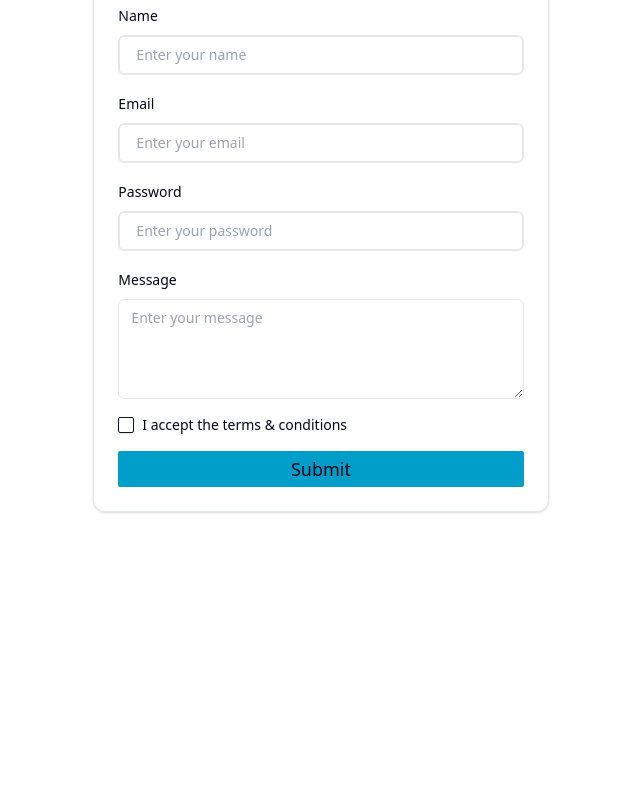
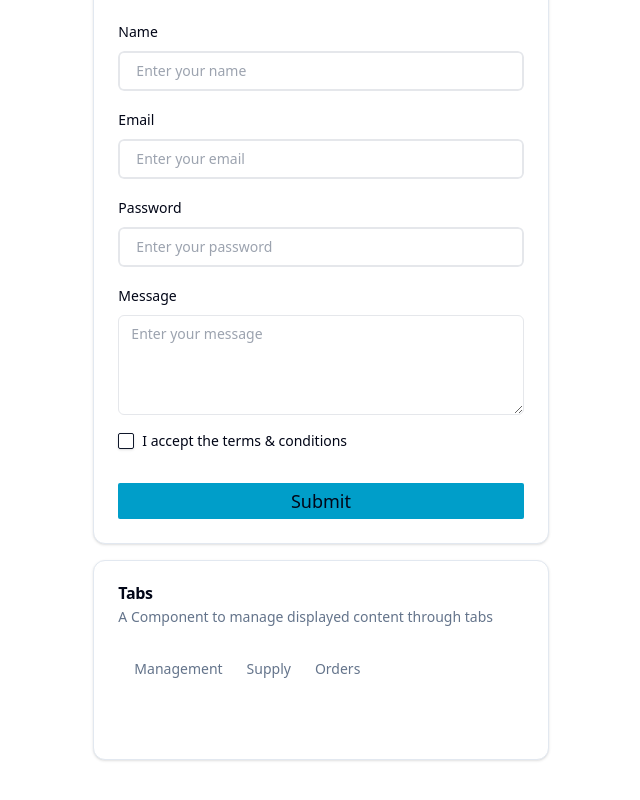
Before and after one commit to indicacode/gbt-fluent2-web, a Next.js app: page / in a window 1280 px wide. Shown: the part 1296-2096 px from the top of the page, without its empty margins (319-959 px from the left). Before the commit the page ends 1856 px from the top, so only its background shows below. Built offline with nearby package versions, Linux system fonts and the light colour scheme.

Commit message:
feat{gbt-fluent2-web} push tests and new component display button.tsx , /test/page.tsx , page.tsx tabs.tsx

```diff
--- a/app/page.tsx
+++ b/app/page.tsx
@@ -18,6 +18,9 @@ import {
 import { Label } from "@/components/not-done/label"
 import { Textarea } from "@/components/not-done/text-area"
 import { Input } from "@/components/reviewing/input"
+import {Tabs, TabsContent, TabsList, TabsTrigger} from "@/components/done/tabs";
+import {Table} from "@/components/not-done/table";
+import {motion} from "framer-motion";
 
 
 
@@ -64,7 +67,7 @@ export default function Page() {
             <CardContent className="space-y-2">
               <DropdownMenu>
                 <DropdownMenuTrigger asChild>
-                  <Button variant="outline">Open menu</Button>
+                  <Button hasIcon={true} variant="default">Open menu</Button>
                 </DropdownMenuTrigger>
                 <DropdownMenuContent>
                   <div>
@@ -174,6 +177,49 @@ export default function Page() {
               </div>
             </CardContent>
           </Card>
+          <Card className={"pb-10"}>
+            <CardHeader>
+              <CardTitle>
+                Tabs
+              </CardTitle>
+              <CardDescription>
+                A Component to manage displayed content through tabs
+              </CardDescription>
+            </CardHeader>
+            <CardContent className={"flex"}>
+              <Tabs>
+                <TabsList className={"flex justify-start"}>
+                    <TabsTrigger value={"management"}>Management</TabsTrigger>
+                  <TabsTrigger value={"supply"}>Supply</TabsTrigger>
+                  <TabsTrigger value={"orders"}>Orders</TabsTrigger>
+                </TabsList>
+                <TabsContent className={"gap-4 flex-col items-center justify-center flex"} value={"management"}>
+                  <div className={"flex-row gap-3 flex"}>
+                    <Button variant={"default"}>Analytics</Button>
+                    <Button variant={"default"}>Terminal</Button>
+                    <Button variant={"default"}>Database</Button>
+                  </div>
+                  <div className={"flex-row flex "}>
+                  <motion.div
+                      className={" transition-colors mt-12 duration-200 "}
+                      initial={{scale: 1, rotate: 0, backgroundColor: 'blue'}}
+                      animate={{scale: 1.6, rotate: 360, backgroundColor: ["#33b3d6", "#009ec9"]}}
+                      transition={{duration: 2, repeat: Infinity, repeatType: "reverse", ease: 'easeInOut'}}
+                      style={{
+                        width: '100px',
+                        height: '100px',
+                        borderRadius: '46%',
+
+                      }}
+                  >
+                  </motion.div>
+
+                  </div>
+                </TabsContent>
+              </Tabs>
+
+            </CardContent>
+          </Card>
         </div>
       </main>
     </div>
--- a/app/test-place/bruno/page.tsx
+++ b/app/test-place/bruno/page.tsx
@@ -1,10 +1,29 @@
-import {Textarea} from "@/components/done/textarea";
+"use client"
+import {AnimatePresence, motion} from "framer-motion";
+import {Button} from "@/components/done/button";
+
+
 export default function Page() {
     return (<>
             <div className={"bg-gray-900 flex  w-screen h-screen"}>
-                <div className={"items-center w-screen justify-center flex"}>
-                <Textarea className={" "} placeholder={"Tell us what you think!"} label={"Comments"} />
-                </div>
+                <AnimatePresence >
+                    <motion.div
+                        className={" transition-colors duration-200 "}
+                        initial={{scale: 1, rotate: 0, backgroundColor: 'blue'}}
+                        animate={{scale: 2, rotate: 360, backgroundColor: ["#FFFAAF", "#AAFFAA"]}}
+                        transition={{duration: 2, repeat:Infinity,repeatType:"reverse", ease: 'easeInOut'}}
+                        style={{
+                            width: '100px',
+                            height: '100px',
+                            borderRadius: '47%',
+
+                        }}
+                    >
+
+                        <Button variant={"default"} hasIcon={true} Icon > asdkowkoaksdwasd</Button>
+                    </motion.div>
+                </AnimatePresence>
+
             </div>
         </>
     )
--- a/components/done/button.tsx
+++ b/components/done/button.tsx
@@ -42,14 +42,17 @@ const buttonVariants = tv(
 )
 
 const Button = React.forwardRef<HTMLButtonElement, ButtonProps>(
-    ({className, variant, size, asChild = false, ...props}, ref) => {
+    ({className,hasIcon,Icon, variant, size, asChild = false, ...props}, ref) => {
         const Comp = asChild ? Slot : "button"
         return (
+            <>
+                <i>{ hasIcon?  Icon :  ""}</i>
             <Comp
                 className={buttonVariants({variant, size, className})}
                 ref={ref}
                 {...props}
             />
+            </>
         )
     }
 )
--- a/components/done/tabs.tsx
+++ b/components/done/tabs.tsx
@@ -1,4 +1,4 @@
-"use client"
+
 
 import * as React from "react"
 import * as TabsPrimitive from "@radix-ui/react-tabs"
```
